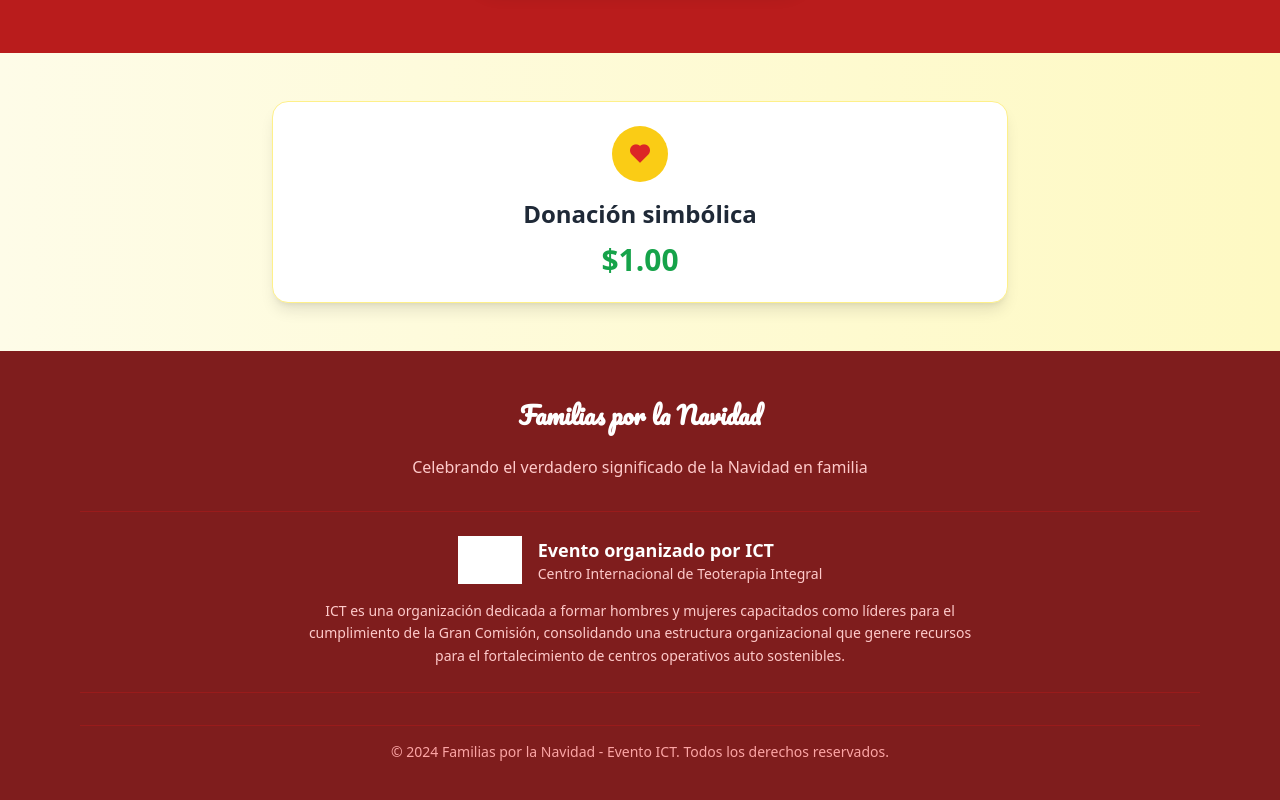
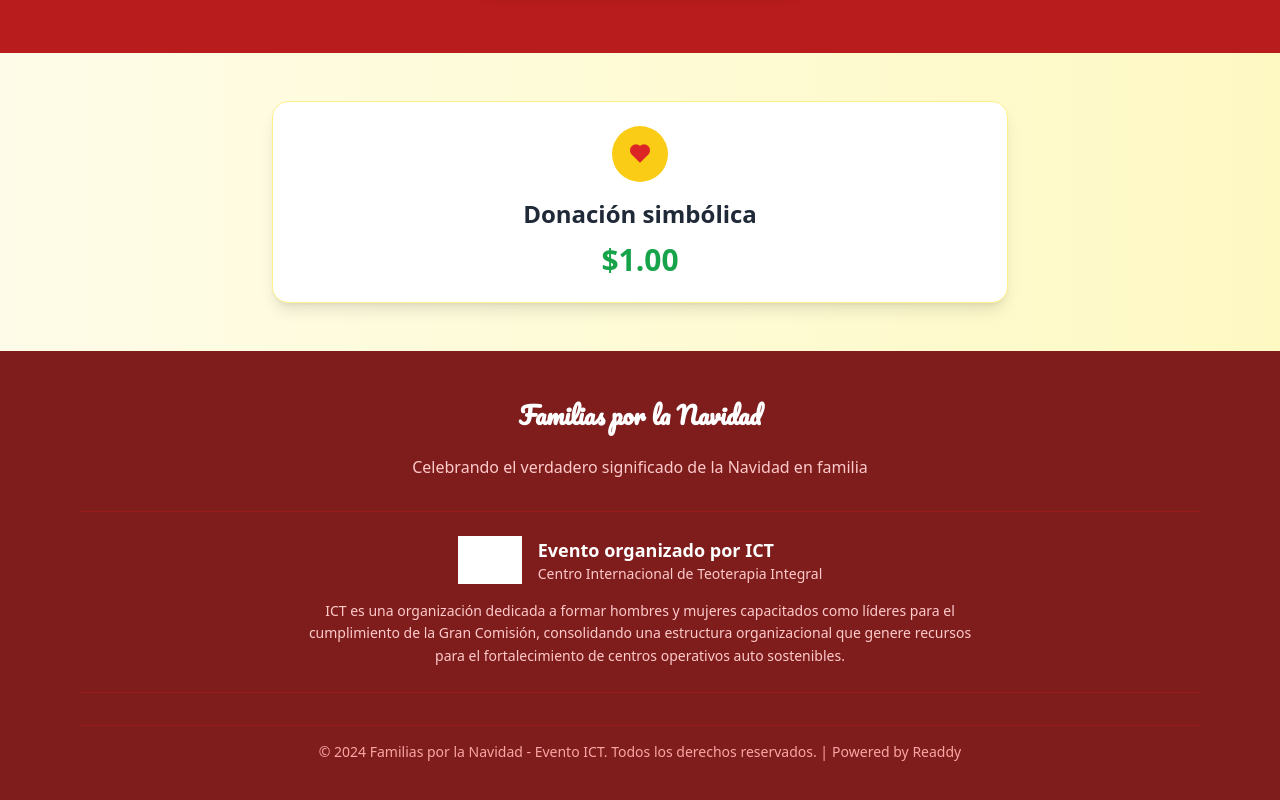
Before and after one commit to amedelvalle/celebrajesus, a React (Vite) app: page / in a window 1280 px wide. Shown: the part 3798-4598 px from the top of the page. Built offline with nearby package versions, Linux system fonts and the light colour scheme; grey boxes are pictures that could not be loaded.

Commit message:
Update page.tsx

```diff
--- a/src/pages/home/page.tsx
+++ b/src/pages/home/page.tsx
@@ -594,8 +594,11 @@ export default function Home() {
 
             <div className="border-t border-red-800 pt-4">
               <p className="text-sm text-red-300">
-                © 2024 Familias por la Navidad - Evento ICT. Todos los derechos reservados.
-                </p>
+                © 2024 Familias por la Navidad - Evento ICT. Todos los derechos reservados. |
+                <a href="https://readdy.ai/?origin=logo" className="hover:text-white ml-1 cursor-pointer">
+                  Powered by Readdy
+                </a>
+              </p>
             </div>
           </div>
         </div>
```
